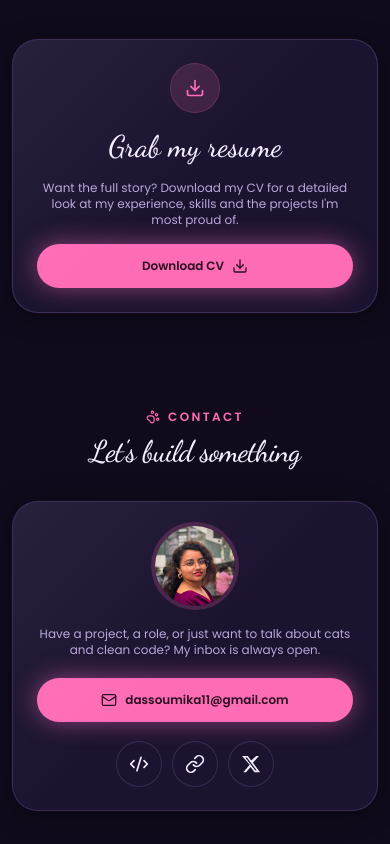
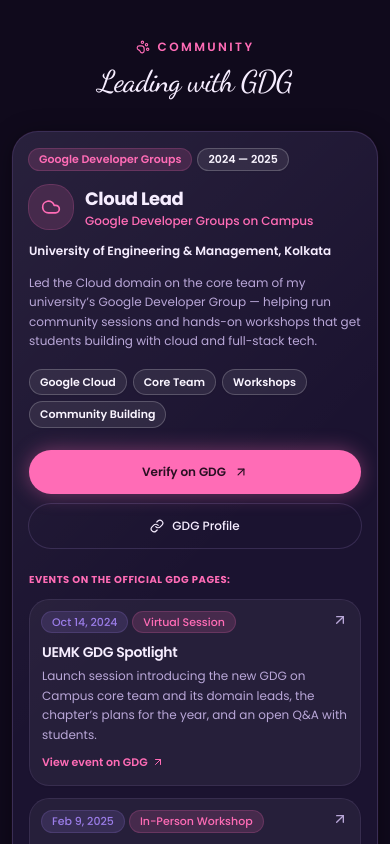
Before and after one commit to Soumika-11/Portfolio, a Next.js app: page / in a window 390 px wide. Shown: the part 6520-7364 px from the top of the page. Built offline with nearby package versions, Linux system fonts and the light colour scheme.

Commit message:
feat: add Community section and update navbar with Community link

```diff
--- a/app/page.tsx
+++ b/app/page.tsx
@@ -9,6 +9,7 @@ import {
   ProjectsSection,
   PublicationsSection,
   ExperienceSection,
+  CommunitySection,
   ResumeSection,
   ContactSection,
   Footer,
@@ -26,6 +27,7 @@ export default function Page() {
         <ProjectsSection />
         <PublicationsSection />
         <ExperienceSection />
+        <CommunitySection />
         <ResumeSection />
         <ContactSection />
       </main>
--- a/components/portfolio/navbar.tsx
+++ b/components/portfolio/navbar.tsx
@@ -11,6 +11,7 @@ import {
   FileText,
   Mail,
   BookOpen,
+  Users,
   Moon,
   Sun,
   Menu,
@@ -27,6 +28,7 @@ const NAV_ITEMS = [
   { name: 'Projects', url: '#projects', icon: FolderOpen },
   { name: 'Publications', url: '#publications', icon: BookOpen },
   { name: 'Experience', url: '#experience', icon: Briefcase },
+  { name: 'Community', url: '#community', icon: Users },
   { name: 'Resume', url: '#resume', icon: FileText },
   { name: 'Contact', url: '#contact', icon: Mail },
 ]
--- a/components/portfolio/sections.tsx
+++ b/components/portfolio/sections.tsx
@@ -214,6 +214,35 @@ const EXPERIENCE = [
   { role: 'Software Engineer Intern', org: 'RevMaxx (HealthTech)', period: 'Jan 2025 — Jun 2025', desc: 'Developed HIPAA-compliant medical transcription backend and built an AI microservice for medical entity extraction using NLP.' },
   { role: 'Research Engineer Intern', org: 'IEDC, UEM Kolkata', period: 'Dec 2024 — Dec 2025', desc: 'Developed brain tumor classification via CNN-LSTM. Architected the "Satyameba" HPC cluster with Ansible automation.' },
 ]
+
+const COMMUNITY = {
+  role: 'Cloud Lead',
+  org: 'Google Developer Groups on Campus',
+  chapter: 'University of Engineering & Management, Kolkata',
+  period: '2024 — 2025',
+  summary:
+    'Led the Cloud domain on the core team of my university’s Google Developer Group — helping run community sessions and hands-on workshops that get students building with cloud and full-stack tech.',
+  highlights: ['Google Cloud', 'Core Team', 'Workshops', 'Community Building'],
+  chapterUrl:
+    'https://gdg.community.dev/gdg-on-campus-university-of-engineering-management-kolkata-india/',
+  profileUrl: 'https://gdg.community.dev/u/soumika/',
+  events: [
+    {
+      title: 'UEMK GDG Spotlight',
+      date: 'Oct 14, 2024',
+      format: 'Virtual Session',
+      desc: 'Launch session introducing the new GDG on Campus core team and its domain leads, the chapter’s plans for the year, and an open Q&A with students.',
+      link: 'https://gdg.community.dev/events/details/google-gdg-on-campus-university-of-engineering-management-kolkata-india-presents-uemk-gdg-spotlight/',
+    },
+    {
+      title: 'StackUp!! Build, Scale, Deploy: Mastering Full-Stack Web Development',
+      date: 'Feb 9, 2025',
+      format: 'In-Person Workshop',
+      desc: 'Hands-on full-stack workshop at UEM Kolkata covering scalable frontends, efficient backends and cloud deployment, with sessions led by industry engineers.',
+      link: 'https://gdg.community.dev/events/details/google-gdg-on-campus-university-of-engineering-management-kolkata-india-presents-stackup-build-scale-deploy-mastering-full-stack-web-development/',
+    },
+  ],
+}
 
 export function AboutSection() {
   return (
@@ -593,6 +622,122 @@ export function ExperienceSection() {
   )
 }
 
+export function CommunitySection() {
+  return (
+    <Section id="community">
+      <SectionHeading eyebrow="Community" title="Leading with GDG" />
+      <motion.article
+        variants={reveal}
+        className="glass-panel overflow-hidden rounded-2xl sm:rounded-3xl p-4 sm:p-6 md:p-8 transition hover:ring-primary/40"
+      >
+        <div className="relative grid gap-6 sm:gap-8 md:grid-cols-12">
+          {/* Role Details */}
+          <div className="flex flex-col gap-3.5 sm:gap-4 md:col-span-5">
+            <div className="flex flex-wrap items-center gap-1.5 sm:gap-2">
+              <span className="rounded-full bg-primary/15 px-2.5 py-0.5 sm:px-3 sm:py-1 text-[11px] sm:text-xs font-semibold text-primary ring-1 ring-primary/30">
+                Google Developer Groups
+              </span>
+              <span className="rounded-full bg-white dark:bg-white/[0.08] px-2.5 py-0.5 sm:px-3 sm:py-1 text-[11px] sm:text-xs font-semibold text-slate-900 dark:text-purple-50 border border-purple-200/90 dark:border-white/20 shadow-xs select-none">
+                {COMMUNITY.period}
+              </span>
+            </div>
+
+            <div className="flex items-center gap-3">
+              <span className="grid h-11 w-11 sm:h-12 sm:w-12 shrink-0 place-items-center rounded-xl sm:rounded-2xl bg-primary/15 ring-1 ring-primary/30">
+                <Cloud className="h-5 w-5 sm:h-6 sm:w-6 text-primary" />
+              </span>
+              <div>
+                <h3 className="text-lg xs:text-xl sm:text-2xl font-bold tracking-tight text-foreground">
+                  {COMMUNITY.role}
+                </h3>
+                <p className="text-xs sm:text-sm font-medium text-primary">{COMMUNITY.org}</p>
+              </div>
+            </div>
+
+            <p className="text-xs sm:text-sm font-semibold text-foreground">{COMMUNITY.chapter}</p>
+
+            <p className="text-xs sm:text-sm leading-relaxed text-muted-foreground">
+              {COMMUNITY.summary}
+            </p>
+
+            {/* Highlights tags */}
+            <ul className="flex flex-wrap gap-1.5 sm:gap-2 pt-1">
+              {COMMUNITY.highlights.map((h) => (
+                <li
+                  key={h}
+                  className="rounded-full bg-white dark:bg-white/[0.08] px-2.5 py-1 sm:px-3 sm:py-1 text-[11px] sm:text-xs font-semibold text-slate-900 dark:text-purple-50 border border-purple-200/90 dark:border-white/20 shadow-xs select-none"
+                >
+                  {h}
+                </li>
+              ))}
+            </ul>
+
+            {/* Actions */}
+            <div className="flex flex-col xs:flex-row flex-wrap items-stretch xs:items-center gap-2.5 sm:gap-3 pt-2">
+              <a
+                href={COMMUNITY.chapterUrl}
+                target="_blank"
+                rel="noopener noreferrer"
+                className="inline-flex w-full xs:w-auto items-center justify-center gap-2 rounded-full bg-primary px-4 py-2.5 sm:px-5 text-xs sm:text-sm font-semibold text-primary-foreground shadow-[0_0_20px_rgba(255,108,182,0.4)] transition hover:shadow-[0_0_28px_rgba(255,108,182,0.7)] outline-none focus-visible:ring-2 focus-visible:ring-primary min-h-[44px]"
+              >
+                Verify on GDG
+                <ArrowUpRight className="h-3.5 w-3.5" />
+              </a>
+              <a
+                href={COMMUNITY.profileUrl}
+                target="_blank"
+                rel="noopener noreferrer"
+                className="inline-flex w-full xs:w-auto items-center justify-center gap-2 rounded-full ring-1 ring-border px-4 py-2.5 sm:px-5 text-xs sm:text-sm font-medium text-foreground transition hover:bg-white/10 hover:text-primary outline-none focus-visible:ring-2 focus-visible:ring-primary min-h-[44px]"
+              >
+                <LinkIcon className="h-3.5 w-3.5" />
+                GDG Profile
+              </a>
+            </div>
+          </div>
+
+          {/* Events */}
+          <div className="flex flex-col gap-3 sm:gap-4 md:col-span-7">
+            <span className="text-[10px] sm:text-[11px] font-bold uppercase tracking-wider text-primary">
+              Events on the official GDG pages:
+            </span>
+            {COMMUNITY.events.map((ev) => (
+              <a
+                key={ev.title}
+                href={ev.link}
+                target="_blank"
+                rel="noopener noreferrer"
+                className="group/ev rounded-xl bg-white dark:bg-white/5 p-3 sm:p-4 border border-purple-200/90 dark:border-border/60 shadow-xs transition hover:border-primary/50 outline-none focus-visible:ring-2 focus-visible:ring-primary"
+              >
+                <div className="flex items-start justify-between gap-2">
+                  <div className="flex flex-wrap items-center gap-1.5 sm:gap-2">
+                    <span className="rounded-full bg-accent/15 px-2.5 py-0.5 text-[11px] sm:text-xs font-medium text-accent ring-1 ring-accent/30">
+                      {ev.date}
+                    </span>
+                    <span className="rounded-full bg-primary/15 px-2.5 py-0.5 text-[11px] sm:text-xs font-medium text-primary ring-1 ring-primary/30">
+                      {ev.format}
+                    </span>
+                  </div>
+                  <ArrowUpRight className="h-4 w-4 shrink-0 text-muted-foreground transition group-hover/ev:text-primary group-hover/ev:-translate-y-0.5 group-hover/ev:translate-x-0.5" />
+                </div>
+                <h4 className="mt-2.5 text-sm sm:text-base font-semibold tracking-tight text-slate-900 dark:text-foreground break-words">
+                  {ev.title}
+                </h4>
+                <p className="mt-1 text-xs sm:text-sm leading-relaxed text-slate-700 dark:text-muted-foreground">
+                  {ev.desc}
+                </p>
+                <span className="mt-2.5 inline-flex items-center gap-1 text-[11px] sm:text-xs font-semibold text-primary transition group-hover/ev:underline">
+                  {ev.link.includes('linkedin.com') ? 'View post on LinkedIn' : 'View event on GDG'}{' '}
+                  <ArrowUpRight className="h-3 w-3 sm:h-3.5 sm:w-3.5" />
+                </span>
+              </a>
+            ))}
+          </div>
+        </div>
+      </motion.article>
+    </Section>
+  )
+}
+
 export function ResumeSection() {
   return (
     <Section id="resume">
--- a/components/ui/anime-navbar.tsx
+++ b/components/ui/anime-navbar.tsx
@@ -60,7 +60,7 @@ export function AnimeNavBar({ items, className, defaultActive = "Home" }: NavBar
     <nav aria-label="Main Navigation" className={cn("flex justify-center", className)}>
       <div className="relative">
         <motion.div
-          className="flex items-center gap-0.5 lg:gap-0.5 xl:gap-1.5 2xl:gap-2 bg-transparent py-1 px-1"
+          className="flex items-center gap-0 lg:gap-0.5 xl:gap-1.5 2xl:gap-2 bg-transparent py-1 px-1"
           initial={{ y: -20, opacity: 0 }}
           animate={{ y: 0, opacity: 1 }}
           transition={{ type: "spring", stiffness: 260, damping: 20 }}
@@ -83,7 +83,7 @@ export function AnimeNavBar({ items, className, defaultActive = "Home" }: NavBar
                 onMouseLeave={() => setHoveredTab(null)}
                 className={cn(
                   "relative cursor-pointer rounded-full font-medium transition-colors duration-200",
-                  "px-2.5 py-1 text-[11px] lg:px-2.5 lg:py-1 lg:text-[11px] xl:px-3.5 xl:py-1.5 xl:text-xs 2xl:px-4 2xl:py-2 2xl:text-sm tracking-wide select-none whitespace-nowrap",
+                  "px-1 py-1 text-[11px] lg:px-2 lg:py-1 lg:text-[11px] xl:px-3.5 xl:py-1.5 xl:text-xs 2xl:px-4 2xl:py-2 2xl:text-sm tracking-wide select-none whitespace-nowrap",
                   isActive
                     ? "text-primary font-semibold"
                     : day
```
